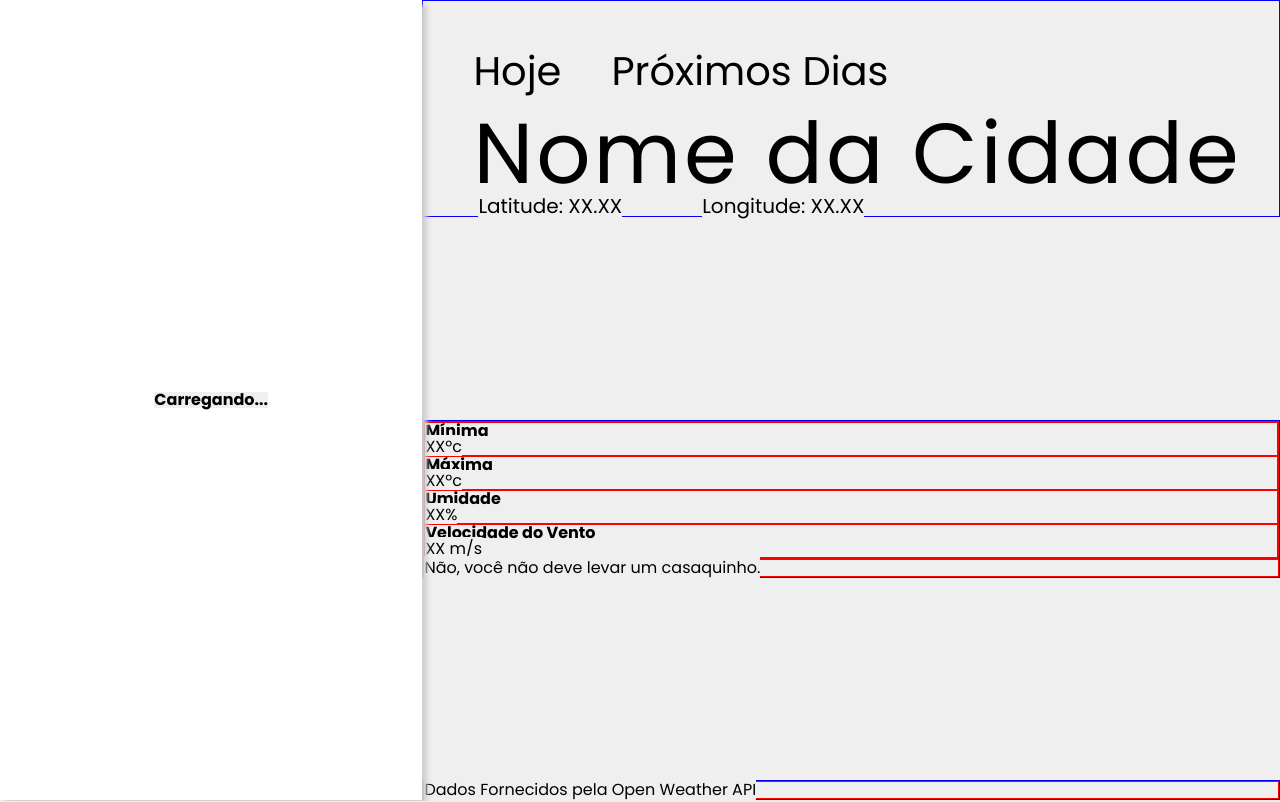
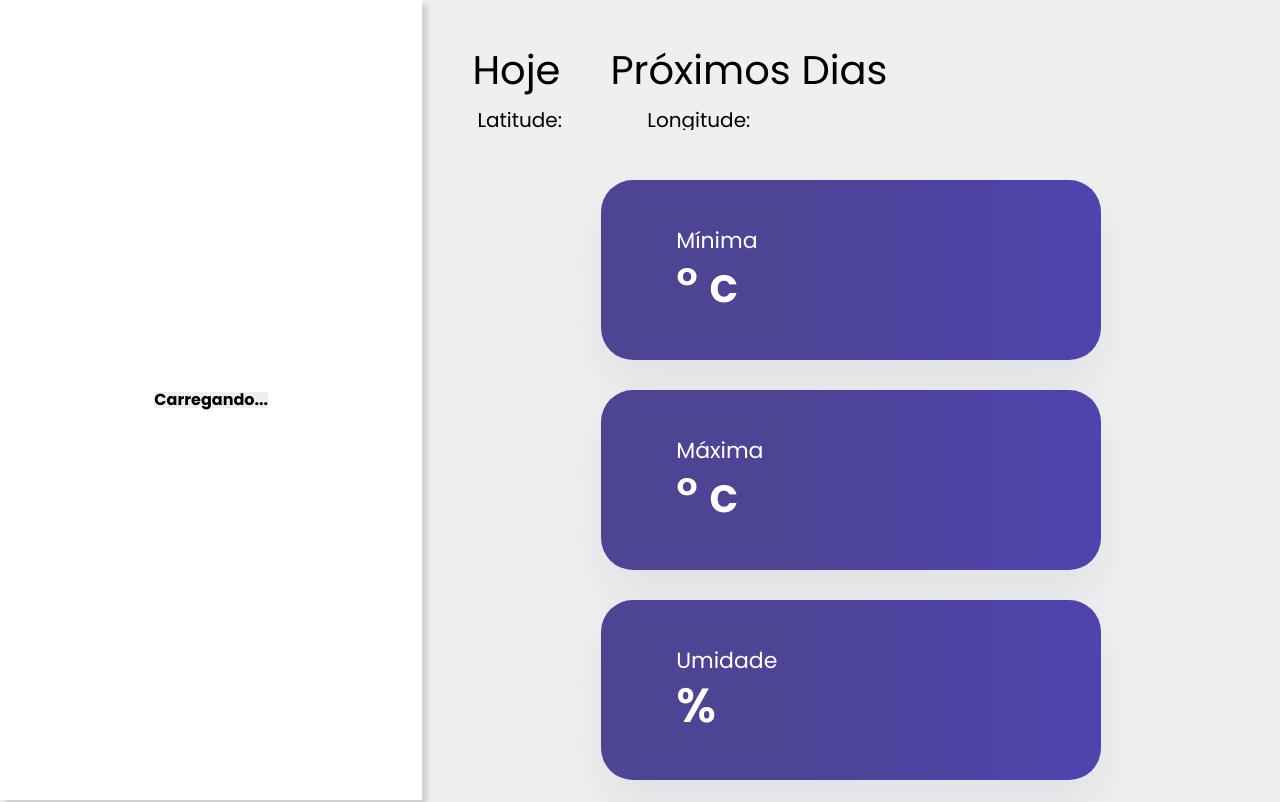
Before and after one commit to RenatoGFerreira/levo-um-casaquinho, a React (Vite) app: page / in a window 1280 px wide. Shown: the top 802 px of the page. Built offline with nearby package versions, Linux system fonts and the light colour scheme; no server answers.

Commit message:
create:Get data informations

```diff
--- /dev/null
+++ b/src/pages/Hoje/Hoje.jsx
@@ -0,0 +1,63 @@
+import styled from "styled-components"
+
+export default function Hoje({weatherData}){
+    console.log(weatherData?.main?.temp_max.toFixed(0))
+    console.log(weatherData?.main?.temp_min.toFixed(0))
+
+    return (
+        <InfoScreen>
+            <InfoBox>
+                <h1>Mínima</h1>
+                <span>{weatherData?.main?.temp_min.toFixed(0)}º c</span>
+            </InfoBox>
+            <InfoBox>
+                <h1>Máxima</h1>
+                <span>{weatherData?.main?.temp_max.toFixed(0)}º c</span>
+            </InfoBox>
+            <InfoBox>
+                <h1>Umidade</h1>
+                <span>{weatherData?.main?.humidity}%</span>
+            </InfoBox>
+            <InfoBox>
+                <h1>Velocidade do Vento</h1>
+                <span>{weatherData?.wind?.speed} m/s</span>
+            </InfoBox>
+        </InfoScreen>
+    )
+}
+
+const InfoScreen = styled.div`
+    padding: 20px;
+    display: flex;
+    flex-direction: row;
+    flex-wrap: wrap;
+    justify-content: space-around;
+`
+const InfoBox = styled.div`
+    display: flex;
+    flex-direction: column;
+    justify-content: center;
+    box-sizing: border-box;
+    width: 500px;
+    height: 180px;
+    background: rgb(77,68,148);
+    background: linear-gradient(90deg, rgba(77,68,148,1) 35%, rgba(79,67,174,1) 100%);
+    box-shadow: 0px 24px 48px 0px rgba(49, 79, 124, 0.08);
+    border-radius: 32px;
+    margin-top: 30px;
+    &>h1{
+        font-size: 22px;
+        font-weight: 400;
+        background: none;
+        color: #fff;
+        margin-left: 15%;
+    }
+    &>span{
+        font-size: 48px;
+        font-weight: 600;
+        background: none;
+        color: #fff;
+        margin-top: 2%;
+        margin-left: 15%;
+    }
+`
--- a/src/pages/Home/Home.jsx
+++ b/src/pages/Home/Home.jsx
@@ -1,9 +1,13 @@
 import styled from "styled-components";
 import Menu from "../../components/Menu/Menu"
-import { useState } from "react";
+import Hoje from "../Hoje/Hoje";
+import { useState, useContext } from "react";
+import { WeatherContext } from "../../context/WeatherContext";
 
 export default function Home() {
     const [showMenu, setShowMenu] = useState(false)
+    const {weatherData, setWeatherData} = useContext(WeatherContext)
+
     return (
         <ScreenContainer>
             <Menu showMenu={showMenu} setShowMenu={setShowMenu} />
@@ -14,37 +18,20 @@ export default function Home() {
                         <span>Próximos Dias</span>
                     </SubMenuScreen>
                     <CityScreen>
-                        <h1>Nome da Cidade</h1>
-                        <span>Latitude: XX.XX</span>
-                        <span>Longitude: XX.XX</span>
+                        <h1>{weatherData?.name}</h1>
+                        <span>Latitude: {weatherData?.coord?.lat}</span>
+                        <span>Longitude: {weatherData?.coord?.lon}</span>
                     </CityScreen>
                 </BoxTop>
                 <BoxMiddle>
-                    <InfoScreen>
-                        <InfoBox>
-                            <h1>Mínima</h1>
-                            <span>XXºc</span>
-                        </InfoBox>
-                        <InfoBox>
-                            <h1>Máxima</h1>
-                            <span>XXºc</span>
-                        </InfoBox>
-                        <InfoBox>
-                            <h1>Umidade</h1>
-                            <span>XX%</span>
-                        </InfoBox>
-                        <InfoBox>
-                            <h1>Velocidade do Vento</h1>
-                            <span>XX m/s</span>
-                        </InfoBox>
-                    </InfoScreen>
+                    <Hoje weatherData={weatherData}/>
                     <RespScreen>
                         <span>Não, você não deve levar um casaquinho.</span>
                     </RespScreen>
                 </BoxMiddle>
                 <BoxBotton>
                     <TextScreen>
-                        <span>Dados Fornecidos pela Open Weather API</span>
+                        <span>Dados Fornecidos pela <a target="_blank" href="https://openweathermap.org/api">Open Weather API</a></span>
                     </TextScreen>
                 </BoxBotton>
             </BoxScreen>
@@ -63,13 +50,10 @@ const BoxScreen = styled.div`
     justify-content: space-between;
 `
 const BoxTop = styled.div`
-    border: 1px solid blue;
 `
 const BoxMiddle = styled.div`
-    border: 1px solid blue;
 `
 const BoxBotton = styled.div`
-    border: 1px solid blue;
 `
 const SubMenuScreen = styled.div`
     display: flex;
@@ -93,15 +77,26 @@ const CityScreen = styled.div`
         margin-left: 55px;
     }
 `
-const InfoScreen = styled.div`
-    border: 1px solid red;
+const RespScreen = styled.div`
+    margin-top: 15px;
+    padding-left: 50px;
+    color: #AFADAD;
+    font-family: Poppins;
+    font-size: 24px;
+    font-style: italic;
+    font-weight: 400;
+    line-height: 48px;
+    margin-bottom: 50px;
 `
-const InfoBox = styled.div`
-    border: 1px solid red;
-`
-const RespScreen = styled.div`
-    border: 1px solid red;
-`
-const TextScreen = styled.div`
-    border: 1px solid red;
-`
+const TextScreen = styled.p`
+    &>span{
+        padding-left: 50px;
+        margin-bottom: auto;
+        color: #222;
+        font-family: Poppins;
+        font-size: 24px;
+        font-style: normal;
+        font-weight: 400;
+        line-height: 48px;
+    }
+`;
```
